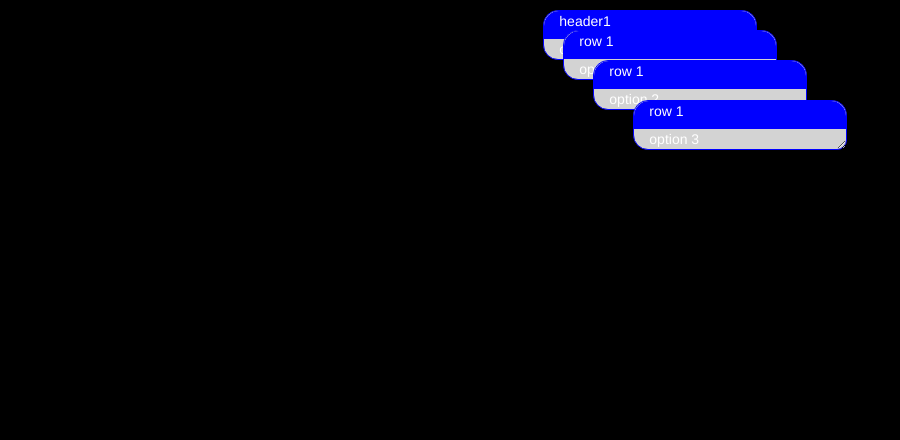
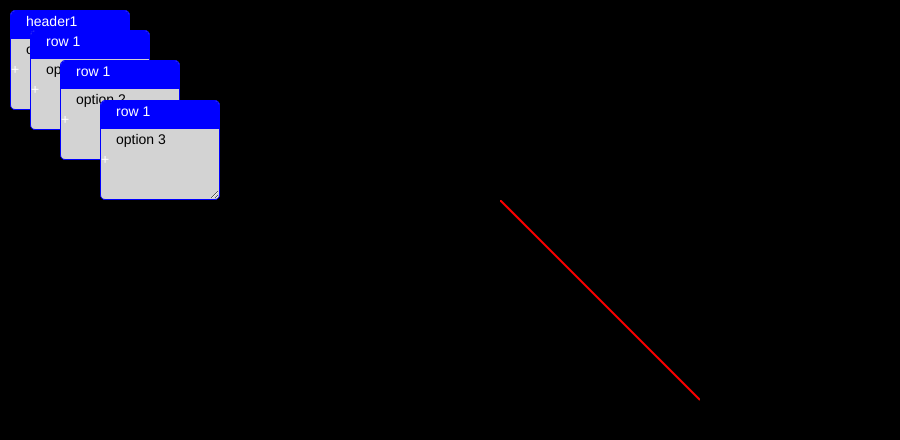
Before and after one commit to Rock-son/storyGraph, a plain HTML site: page index.html in a window 1280 px wide. Shown: the whole page, without its empty margins (0-900 px from the left). Drawn offline with nearby package versions, Linux system fonts and the light colour scheme.

Commit message:
added drag&drop and svg el

```diff
--- a/app/main.js
+++ b/app/main.js
@@ -1,90 +1,130 @@
+'use strict'
 
-var headerComponent = function(props) {
-    var headerStyle = {height: '2em', backgroundColor: 'blue', borderRadius: '15px 15px 0 0', borderBottom: '1px',
+const headerComponent = function(props) {
+    var headerStyle = {height: '2em', backgroundColor: 'blue', borderBottom: '1px',
                            borderBottomColor: 'cyan', color: 'white'};
     return (
-        React.createElement('div', {className: 'header col-xs-12', style: headerStyle}, props.header)
+        React.createElement('div', {className: props.className, style: headerStyle}, props.header)
     );
 };
 
-var TextComponent = function(props) {
-    return React.createElement('div', {className: 'boxContent col-xs-12'}, props.content);
+const TextComponent = function(props) {
+    return React.createElement('div', {className: props.className}, props.content);
 };
 
 
-var BoxContainer = function(props) {
+const BoxContainer = function(props) {
     // TODO: extract content from state object!
-    var header = props.header,
-        content = props.content,
-        boxStyle = {top: props.x, left: props.y},
-        contentStyle = {},
-        signStyle = {};
+    var header = props.boxElement.header,
+        content = props.boxElement.content,
+        boxStyle = {top: props.boxElement.position.y +'px', left: props.boxElement.position.x + 'px'};
 
-    return (React.createElement('div', null, null,
-                React.createElement('div', {className: 'row'}, null,
-                     React.createElement('div', {className: 'boxContainer col-xs-offset-5 col-xs-2', style: boxStyle}, null,
-                        // COMPONENTS!
-                        React.createElement(headerComponent, {header: header, className: 'header col-xs-12'}, null),
-                        React.createElement(TextComponent, {content: content, className: 'content col-xs-12'}, null)
-                     )
-                 )
-            )
+    return (React.createElement('div', {className: 'row'}, null,
+               React.createElement('div', {id: props.id, className: 'boxContainer', style: boxStyle, draggable: true, onDragStart: props.dragStart, onDragOver: props.dragOver, onMouseUp: props.resize}, null,
+                  // COMPONENTS!
+                  React.createElement(headerComponent, {header: header, className: 'header col-xs-12'}, null),
+                  React.createElement(TextComponent, {content: content, className: 'content col-xs-12'}, null),
+                  React.createElement('div', {className: 'krneki'}, '+')
+               )
+           )
       );
 };
 
 
-
+//main component: Higher Order Component - HOC
 class HOC extends React.Component {
     constructor(props) {
         super(props);
+        this.dragElementId = -1,
+        this.dragElement = null;
+        this.position = {};
         this.state = {tree: this.props.stateObject};
+        this.dragStart = this.dragStart.bind(this);
+        this.dragOver = this.dragOver.bind(this);
+        this.dragEnd = this.dragEnd.bind(this);
+        this.changeSize = this.changeSize.bind(this);
     }
-    handleDrag() {
+
+    changeSize(e) {
+        console.log(e.currentTarget);
 
     }
 
+    dragStart(e) {
+        e = e || window.event;
+        e.dataTransfer.effectAllowed = 'move';
+        e.dataTransfer.setData("text/html", e.currentTarget);   // Firefox requires calling dataTransfer.setData for the drag to properly work
+        this.dragElementId = parseInt(e.currentTarget.id);
+        this.dragElement = e.currentTarget;
+        // calculate mouse offset points for punctual drop
+        this.position.offsetX = e.pageX - this.state.tree[this.dragElementId].position.x;
+        this.position.offsetY = e.pageY - this.state.tree[this.dragElementId].position.y;
+    }
+
+    dragOver(e) {
+        e = e || window.event;
+        e.stopPropagation();
+        e.preventDefault();
+        e.dataTransfer.dropEffect = 'move';
+        this.position.x = e.pageX - this.position.offsetX;
+        this.position.y = e.pageY - this.position.offsetY;
+    }
+
+    dragEnd(e) {
+
+        const id = this.dragElementId,
+              header = this.state.tree[id].header,
+              content = this.state.tree[id].content,
+              expanded = this.state.tree[id].expanded,
+              newPosition = {};
+
+        newPosition[id] = {header, content, expanded, position: {x: this.position.x, y: this.position.y}};
+        this.setState({tree: Object.assign({}, this.state.tree, newPosition)});
+    }
+
     render() {
-       console.log(this.state.tree);
-        return (
-            React.createElement('div', {className: 'container'}, null,
-                this.state.tree.map(function(boxElemenet) {
-                    console.log(boxElemenet);
-                    return React.createElement(BoxContainer, {header: boxElemenet.header, content: boxElemenet.content, x: boxElemenet.position.x, y: boxElemenet.position.y}, null);
-                })
-            )
-        );
+        let elementsArr = [];
+        (() => {
+            for (const key in this.state.tree) {
+                 const boxElement = this.state.tree[key];
+                 elementsArr.push(React.createElement(BoxContainer, {key: key, id: key + '_', boxElement: boxElement, dragOver: this.dragOver, dragStart: this.dragStart, resize: this.changeSize}, null));
+            }
+        })();
+
+        return React.createElement('div', {className: 'container', onDragEnd: this.dragEnd, onDragOver: this.dragOver}, null, elementsArr);
     }
 }
 
-var stateObject = [
-    {
+var stateObject = {
+    0: {
         id: 0,
         header:"header1",
         content: "option",
         expanded: true,
-        position: {x: '10px', y: '10px'}
+        position: {x: 10, y: 10}
      },
-     {
+     1: {
         id: 1,
         header:"row 1",
         content: "option 1",
         expanded: true,
-        position: {x: '30px', y: '30px'}
+        position: {x: 30, y: 30}
      },
-     {
+     2: {
         id: 2,
         header:"row 1",
         content: "option 2",
         expanded: true,
-        position: {x: '60px', y: '60px'}
+        position: {x: 60, y: 60}
      },
-     {
+     3: {
         id: 3,
         header:"row 1",
-        content: "option 3",
+        content: 'option 3',
         expanded: true,
-        position: {x: '100px', y: '100px'}
-     }];
+        position: {x: 100, y: 100}
+     }
+};
 
 document.addEventListener("DOMContentLoaded", function(event) {
     ReactDOM.render(React.createElement(HOC, {stateObject: stateObject}, null), document.getElementById('root'));
--- a/app/style.css
+++ b/app/style.css
@@ -3,19 +3,36 @@ body {
     color: white;
     overflow: auto;
 }
-
+.container {
+    width: 100vw;
+    min-height: 100vh;
+}
 .boxContainer {
     position: absolute;
     resize: both;
+    padding: 0;
     overflow: auto;
+    background-color: lightgrey;
+    border: 1px solid blue;
+    border-radius: 5px;
+    height: 100px;
+    width: 100px;
     max-width: 300px;
     max-height: 300px;
-    padding: 0;
-    background-color: lightgrey;
-    border: 1px solid blue;
-    border-radius: 15px 15px 10px 15px;
-    height: '100px';
-    width: '100px';
-    max-width: '300px';
-    max-height: '300px';
+    min-width: 120px;
+    min-height: 60px;
 }
+
+.header {
+    cursor: move;
+}
+.content {
+    position: relative;
+    color: black;
+    cursor: pointer;
+}
+svg, line {
+    position: absolute;
+    top: 200px;
+    left: 500px;
+}
--- a/index.html
+++ b/index.html
@@ -9,6 +9,9 @@
     </head>
     <body>
         <div id='root'></div>
+        <svg height="210" width="200">
+            <line x1="0" y1="0" x2="200" y2="200" style="stroke:rgb(255,0,0);stroke-width:2" />
+        </svg>
         <!-- React content goes here! -->
         <script src="https://unpkg.com/react@15/dist/react.js"></script>
         <script src="https://unpkg.com/react-dom@15/dist/react-dom.js"></script>
```
Also changed, not shown: .eslintrc.json (added).
